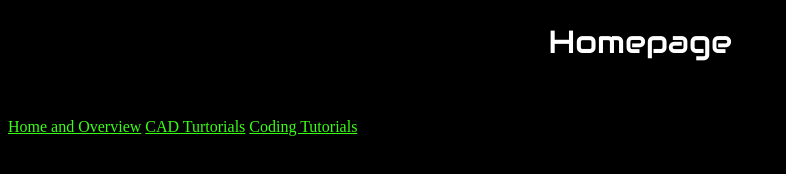
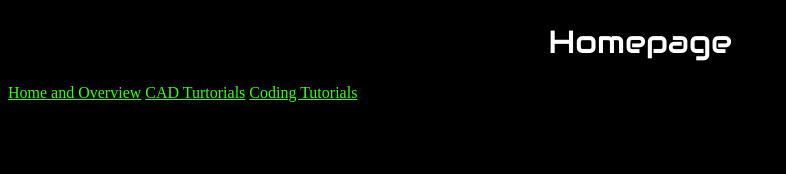
Before and after one commit to DaCrustyCoder/Introduction-for-FTC, a plain HTML site: page index.html in a window 1280 px wide. Shown: the whole page, without its empty margins (0-786 px from the left). Drawn offline with Linux system fonts and the light colour scheme; a web font is replaced by a local one.

Commit message:
Update index.html

```diff
--- a/index.html
+++ b/index.html
@@ -20,11 +20,13 @@
 
       a {
         color: #39ff14;
+        transition: font-size 0.3s ease;
       }
 
       a:hover {
         font-size: 1.5rem;
       }
+
 
       body {
         background-color: black;
@@ -33,6 +35,10 @@
       /*For Heading*/
       .heading h1 {
         text-align: center;
+      }
+
+      .heading a {
+        gap: 30 px;
       }
 
       body {
@@ -45,15 +51,14 @@
 
   <body>
     <header class = "heading">
-      <h1>Homepage</h1>
-      <p>IMAGE</p>
+      <div>
+        <h1>Homepage</h1>
+        <a href="index.html">Home and Overview</a>
+        <a href="cad.html">CAD Turtorials</a>
+        <a href="code.html">Coding Tutorials</a>
+      </div>
     </header>
 
-    <div>
-      <a href="index.html">Home and Overview</a>
-      <a href="cad.html">CAD Turtorials</a>
-      <a href="code.html">Coding Tutorials</a>
-    </div>
 
 
   </body>
```
